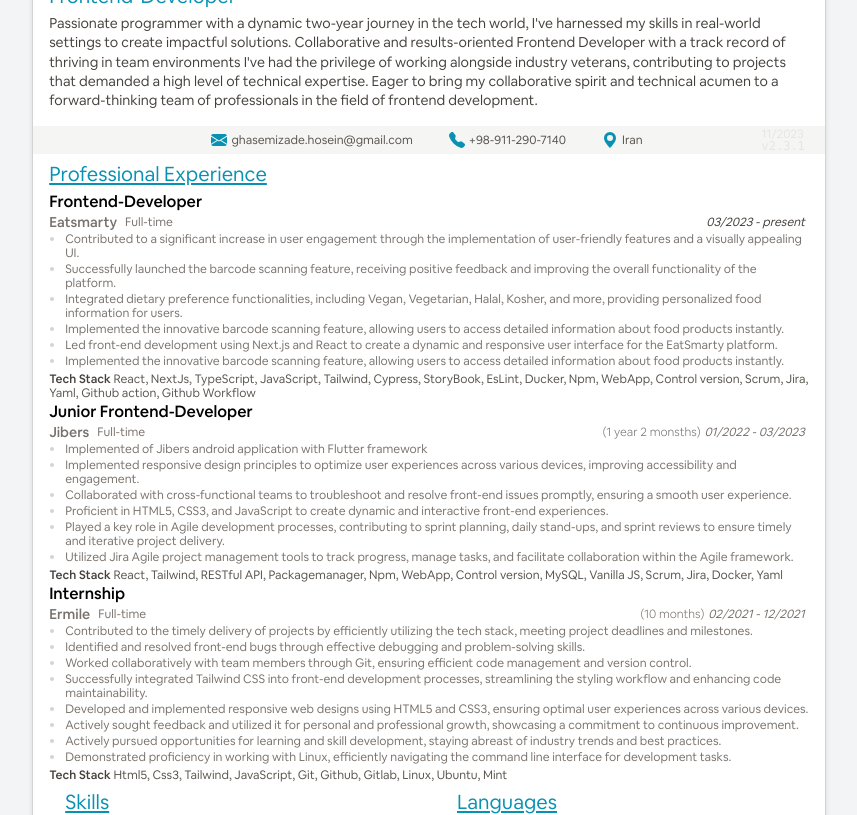
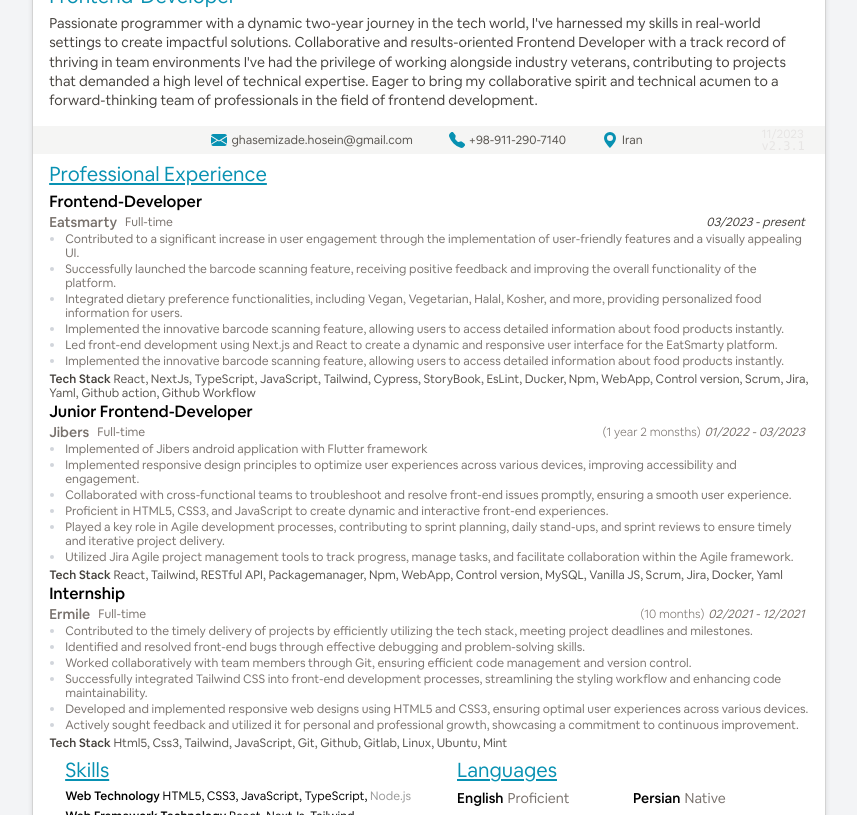
Before and after one commit to ghasemizade/ov_resume, a website: page index.html in a window 1280 px wide. Shown: the part 91-906 px from the top of the page, without its empty margins (211-1068 px from the left). Drawn offline with nearby package versions, Linux system fonts and the light colour scheme.

Commit message:
update resume

```diff
--- a/index.html
+++ b/index.html
@@ -218,8 +218,8 @@
               <li class="hover:text-cyan-600 mt-0.5"><span class="text-stone-500 block">Successfully integrated Tailwind CSS into front-end development processes, streamlining the styling workflow and enhancing code maintainability.</span></li>
               <li class="hover:text-cyan-600 mt-0.5"><span class="text-stone-500 block">Developed and implemented responsive web designs using HTML5 and CSS3, ensuring optimal user experiences across various devices.</span></li>
               <li class="hover:text-cyan-600 mt-0.5"><span class="text-stone-500 block">Actively sought feedback and utilized it for personal and professional growth, showcasing a commitment to continuous improvement.</span></li>
-              <li class="hover:text-cyan-600 mt-0.5"><span class="text-stone-500 block">Actively pursued opportunities for learning and skill development, staying abreast of industry trends and best practices.</span></li>
-              <li class="hover:text-cyan-600 mt-0.5"><span class="text-stone-500 block">Demonstrated proficiency in working with Linux, efficiently navigating the command line interface for development tasks.</span></li>
+              <!-- <li class="hover:text-cyan-600 mt-0.5"><span class="text-stone-500 block">Actively pursued opportunities for learning and skill development, staying abreast of industry trends and best practices.</span></li> -->
+              <!-- <li class="hover:text-cyan-600 mt-0.5"><span class="text-stone-500 block">Demonstrated proficiency in working with Linux, efficiently navigating the command line interface for development tasks.</span></li> -->
             </ul>
             <div class="leading-[14px] text-xs text-stone-600 mt-1">
               <h3 class="font-light inline-block text-stone-700">Tech Stack</h3>
```
